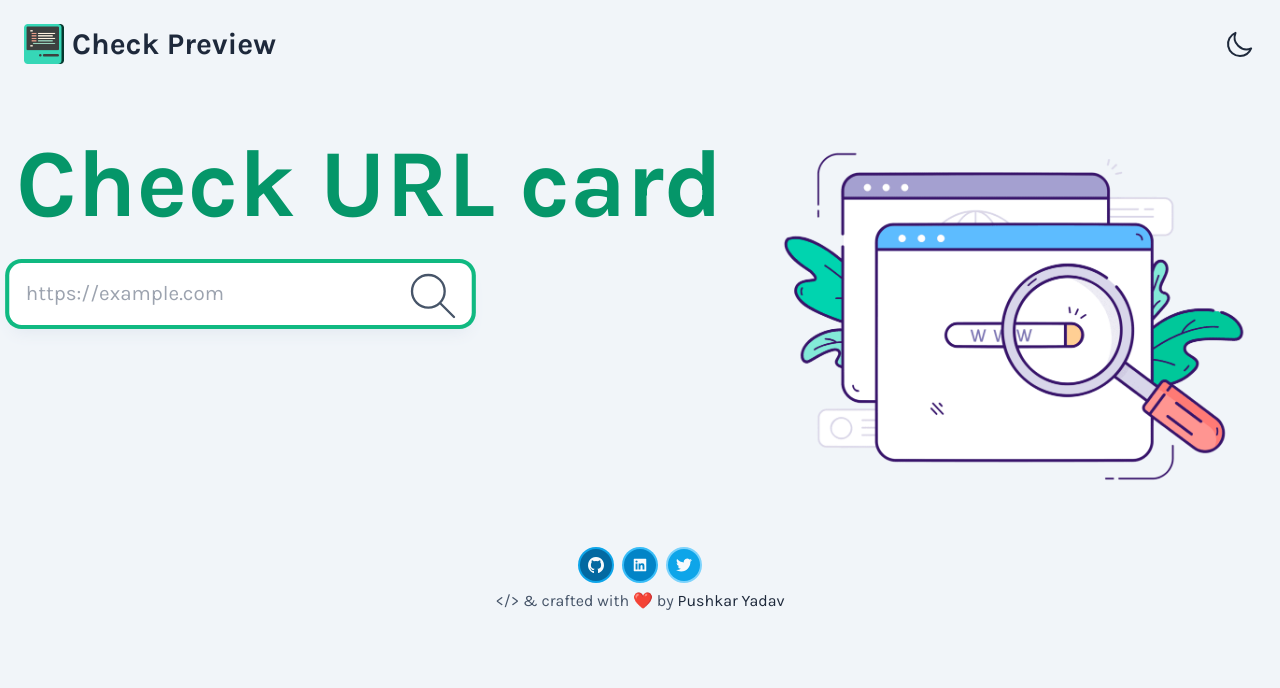
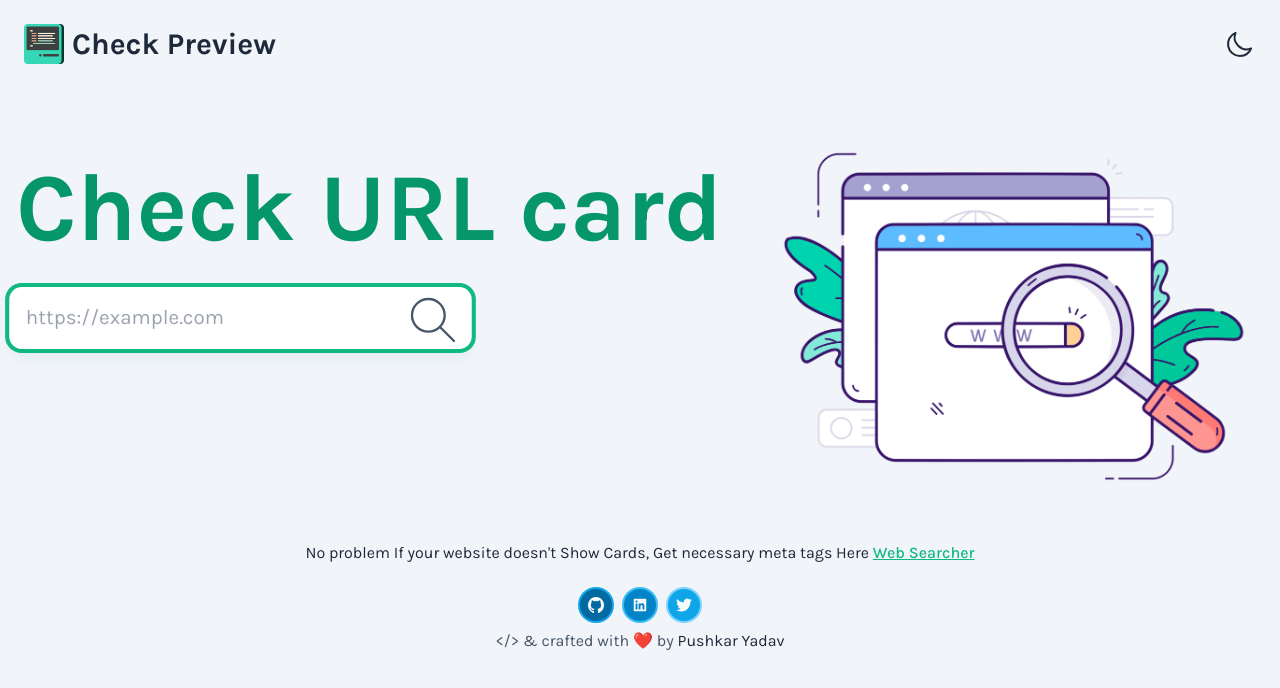
Before and after one commit to pushkarydv/Check-Preview, a Next.js app: page / in a window 1280 px wide. Shown: the top 688 px of the page. Built offline with nearby package versions, Linux system fonts and the light colour scheme.

Commit message:
basic ui fixes

```diff
--- a/components/Home/Hero.js
+++ b/components/Home/Hero.js
@@ -2,7 +2,7 @@ import React from "react";
 
 export default function Hero() {
   return (
-    <div className="text-5xl md:text-6xl lg:text-7xl xl:text-8xl 2xl:text-9xl font-bold text-emerald-600 dark:text-emerald-400 text-center md:text-left">
+    <div className="text-5xl md:text-6xl lg:text-7xl xl:text-8xl 2xl:text-9xl my-6 font-bold text-emerald-600 dark:text-emerald-400 text-center md:text-left">
       Check URL card
     </div>
   );
--- a/pages/index.js
+++ b/pages/index.js
@@ -28,7 +28,7 @@ export default function Home() {
 
           <form
             onSubmit={handleWebDataRequest}
-            className="transition-all w-full mx-auto sm:w-[60%] md:mx-0  text-xl relative my-8"
+            className="transition-all w-[90%] mx-auto sm:w-[60%] md:mx-0  text-xl relative my-8"
           >
             <input
               type="url"
@@ -50,7 +50,7 @@ export default function Home() {
           </form>
           {data && <CardPreview data={data} />}
         </div>
-        <div className="w-full md:w-[40%]">
+        <div className="w-full my-12 md:my-0 md:w-[40%]">
           <img
             src="/search.png"
             className="w-[90%] my-2 mx-auto md:w-full p-4"
@@ -58,6 +58,18 @@ export default function Home() {
           />
         </div>
       </div>
+      <div className="text-center px-4 pb-4">
+        No problem If your website doesn&apos;t Show Cards, Get necessary meta
+        tags Here{" "}
+        <a
+          href="https://websearcher.pushkaryadav.in"
+          target="_blank"
+          rel="noreferrer noopener"
+          className="underline text-emerald-500 font-medium dark:text-emerald-200"
+        >
+          Web Searcher
+        </a>
+      </div>
       <Footer />
     </>
   );
```
